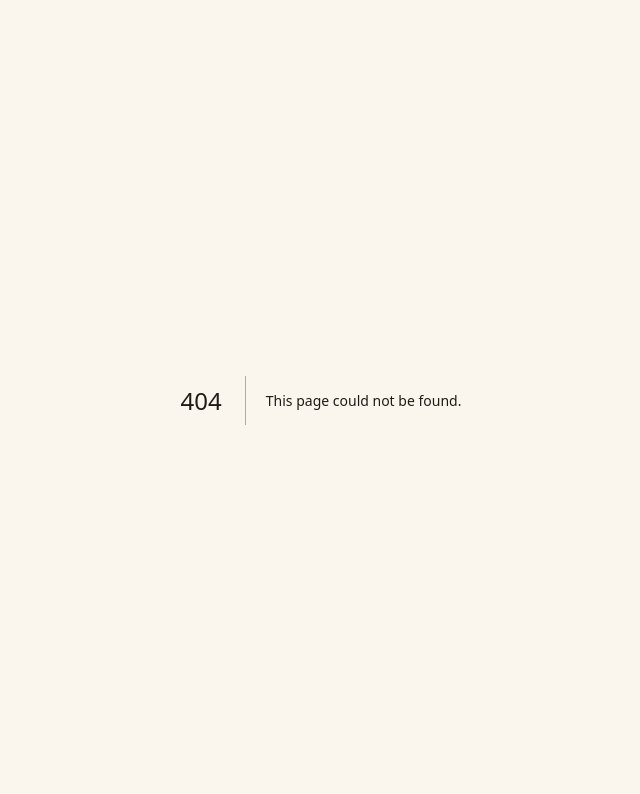
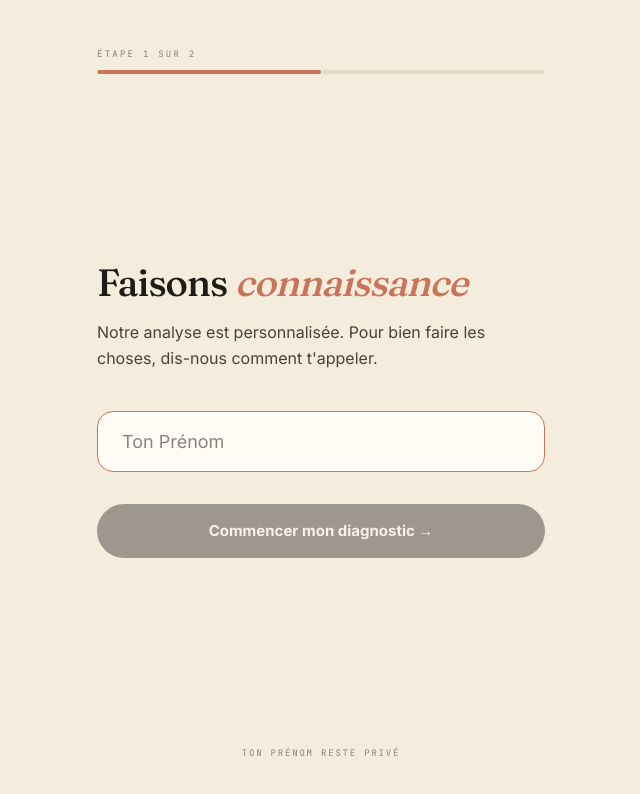
Before and after one commit to devisdirect91-ctrl/cleancare, a Next.js app: page /onboarding/name in a window 1280 px wide. Before the commit this address had no page. Shown: the top 794 px of the page, without its empty margins (319-959 px from the left). Built offline with nearby package versions, Linux system fonts and the light colour scheme; no server answers.

Commit message:
feat: onboarding name step with validation, storage, auth redirect, analytics

```diff
--- /dev/null
+++ b/app/onboarding/name/page.tsx
@@ -0,0 +1,182 @@
+'use client'
+
+import { useState, useEffect, useRef } from 'react'
+import { useRouter } from 'next/navigation'
+import { createClient } from '@/lib/supabase/client'
+import { trackEvent } from '@/lib/analytics'
+
+const NAME_REGEX = /^[a-zA-ZÀ-ÿ\-' ]+$/
+const MIN = 2
+const MAX = 30
+
+function isValid(value: string) {
+  const t = value.trim()
+  return t.length >= MIN && t.length <= MAX && NAME_REGEX.test(t)
+}
+
+function formatName(value: string) {
+  const t = value.trim()
+  return t.charAt(0).toUpperCase() + t.slice(1).toLowerCase()
+}
+
+export default function NameStep() {
+  const [name, setName] = useState('')
+  const [validationError, setValidationError] = useState<string | null>(null)
+  const [checking, setChecking] = useState(true)
+  const inputRef = useRef<HTMLInputElement>(null)
+  const router = useRouter()
+
+  // On mount: pre-fill from storage + redirect if DB already has first_name
+  useEffect(() => {
+    async function init() {
+      const stored = sessionStorage.getItem('user_first_name')
+      if (stored) setName(stored)
+
+      try {
+        const supabase = createClient()
+        const { data: { user } } = await supabase.auth.getUser()
+
+        if (user) {
+          const { data: profile } = await supabase
+            .from('profiles')
+            .select('first_name')
+            .eq('id', user.id)
+            .single()
+
+          if (profile?.first_name) {
+            router.replace('/onboarding/upload')
+            return
+          }
+        }
+      } catch {
+        // Not blocking — just continue
+      }
+
+      setChecking(false)
+      trackEvent('onboarding_name_viewed')
+      // Delay focus so the keyboard doesn't fire before the page renders
+      setTimeout(() => inputRef.current?.focus(), 120)
+    }
+
+    init()
+  }, [router])
+
+  function handleChange(e: React.ChangeEvent<HTMLInputElement>) {
+    const val = e.target.value.slice(0, MAX + 1)
+    setName(val)
+    if (validationError) setValidationError(null)
+  }
+
+  function validate(value: string): boolean {
+    const t = value.trim()
+    if (t.length < MIN || t.length > MAX || !NAME_REGEX.test(t)) {
+      setValidationError('Ton prénom doit contenir entre 2 et 30 lettres.')
+      return false
+    }
+    setValidationError(null)
+    return true
+  }
+
+  function handleSubmit(e: React.FormEvent) {
+    e.preventDefault()
+    if (!validate(name)) return
+
+    const formatted = formatName(name)
+    sessionStorage.setItem('user_first_name', formatted)
+    localStorage.setItem('user_first_name', formatted)
+
+    trackEvent('onboarding_name_completed', { name_length: formatted.length })
+    router.push('/onboarding/upload')
+  }
+
+  const canSubmit = isValid(name)
+
+  if (checking) {
+    return <div className="min-h-screen bg-[#F4ECDD]" />
+  }
+
+  return (
+    <main className="flex min-h-screen flex-col bg-[#F4ECDD] px-5">
+      {/* Progress indicator */}
+      <div className="mx-auto w-full max-w-md pt-12">
+        <p className="mb-2 font-mono text-[9px] uppercase tracking-[0.25em] text-stone">
+          Étape 1 sur 2
+        </p>
+        <div className="h-1 overflow-hidden rounded-full bg-[#E5DCC8]">
+          <div
+            className="h-full rounded-full bg-terracotta transition-all duration-500"
+            style={{ width: '50%' }}
+          />
+        </div>
+      </div>
+
+      {/* Main block */}
+      <div className="mx-auto flex w-full max-w-md flex-1 flex-col justify-center py-16">
+        <form onSubmit={handleSubmit} noValidate>
+          {/* Title */}
+          <h1 className="mb-4 font-display text-[38px] font-medium leading-[1.08] tracking-tight text-charcoal">
+            Faisons{' '}
+            <em className="font-medium italic text-terracotta">connaissance</em>
+          </h1>
+
+          {/* Subtitle */}
+          <p className="mb-10 text-[16px] leading-relaxed text-[#4A4238]">
+            Notre analyse est personnalisée. Pour bien faire les choses,
+            dis-nous comment t&apos;appeler.
+          </p>
+
+          {/* Input */}
+          <div className="mb-2">
+            <input
+              ref={inputRef}
+              type="text"
+              value={name}
+              onChange={handleChange}
+              onBlur={() => name.trim().length > 0 && validate(name)}
+              placeholder="Ton prénom"
+              autoComplete="given-name"
+              maxLength={MAX + 1}
+              className={[
+                'w-full rounded-2xl border-[1.5px] bg-[#FFFCF6] px-6 py-4',
+                'font-sans text-[18px] text-charcoal placeholder:text-stone',
+                'capitalize outline-none',
+                'transition-colors duration-200',
+                validationError
+                  ? 'border-terracotta'
+                  : 'border-[#D8CDB5] focus:border-terracotta',
+              ].join(' ')}
+            />
+            {validationError && (
+              <p className="mt-2 pl-1 text-[12px] text-terracotta">
+                {validationError}
+              </p>
+            )}
+          </div>
+
+          {/* CTA */}
+          <button
+            type="submit"
+            disabled={!canSubmit}
+            className={[
+              'mt-6 w-full rounded-full bg-charcoal px-6 py-4',
+              'font-sans text-[15px] font-bold text-[#FFFCF6]',
+              'transition-opacity duration-150',
+              canSubmit
+                ? 'hover:opacity-80 active:opacity-70'
+                : 'opacity-40 cursor-not-allowed',
+            ].join(' ')}
+          >
+            Commencer mon diagnostic &rarr;
+          </button>
+        </form>
+      </div>
+
+      {/* Reassurance footer */}
+      <div className="mx-auto w-full max-w-md pb-10 text-center">
+        <p className="font-mono text-[9px] uppercase tracking-[0.2em] text-stone">
+          Ton prénom reste privé
+        </p>
+      </div>
+    </main>
+  )
+}
--- /dev/null
+++ b/lib/analytics.ts
@@ -0,0 +1,9 @@
+type EventProperties = Record<string, string | number | boolean | null | undefined>
+
+export function trackEvent(name: string, properties?: EventProperties): void {
+  if (process.env.NODE_ENV === 'development') {
+    console.log('[analytics]', name, properties ?? {})
+  }
+  // TODO: wire up to Posthog, Plausible, or Mixpanel
+  // e.g. posthog.capture(name, properties)
+}
```
